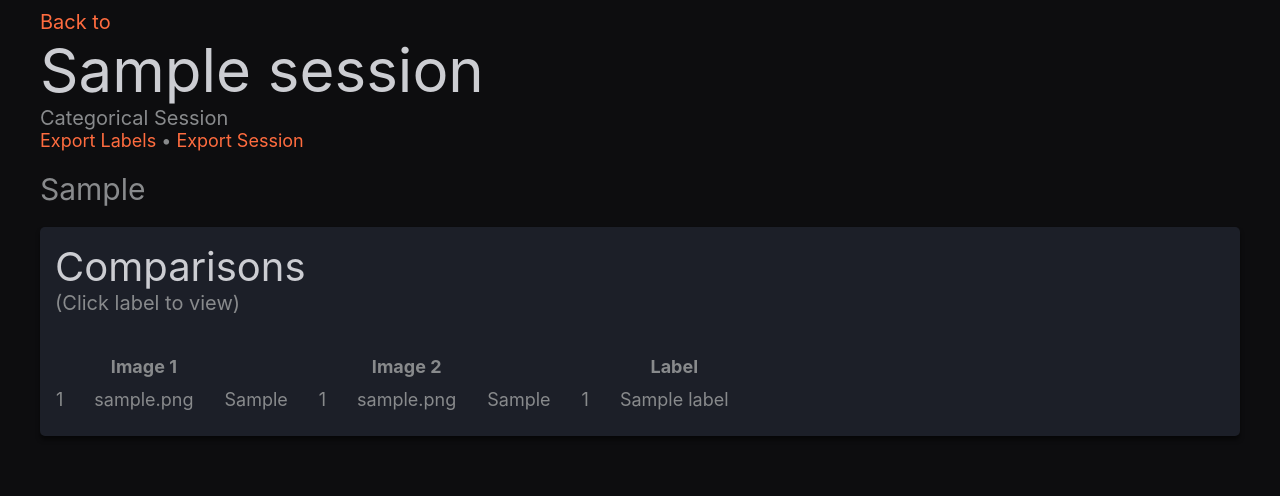
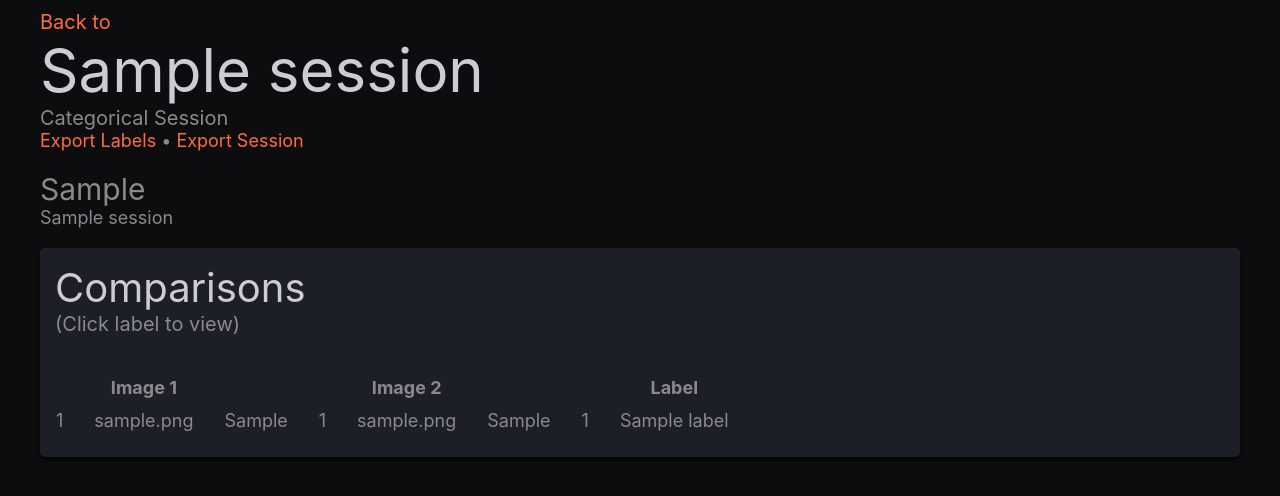
Before and after one commit to gsnlyd/SliceLabeler, a Flask app: page /session/1 in a window 1280 px wide. Shown: the top 496 px of the page. Run offline with Flask 2, Linux system fonts and the light colour scheme; tables that the repository leaves empty hold one stand-in row (values such as "Sample post"); some libraries are stand-ins or nearby versions.

Commit message:
Fix session overviews

```diff
--- a/static/css/styles.css
+++ b/static/css/styles.css
@@ -321,11 +321,15 @@ h1, h2, h3, h4, h5, h6 {
 .table td:not(:last-of-type), .table th:not(:last-of-type) {
     padding-right: 30px;
 }
+.table.right-pad {
+    padding-right: 15px;
+}
 
 
 
 .session-content {
     margin-top: 20px;
+    overflow-x: scroll;
 }
 
 .session-prompt {
--- a/templates/session_overview_base.html
+++ b/templates/session_overview_base.html
@@ -11,6 +11,7 @@
             <a href="{{ url_for('export_session', session_id=label_session.id) }}" class="text-link text-orange">Export Session</a>
         </div>
         <div class="session-prompt text-l text-gray">{{ label_session.prompt }}</div>
+        <div class="text-s text-gray">{{ ', '.join(label_session.label_values()) }}</div>
         {% block session_content %}
         {% endblock %}
     </div>
--- a/templates/session_overview_categorical.html
+++ b/templates/session_overview_categorical.html
@@ -1,6 +1,5 @@
 {% extends 'session_overview_base.html' %}
 {% block session_content %}
-    <div class="text-s text-gray">{{ ', '.join(label_session.label_values()) }}</div>
     {% if resume_point is not none %}
         <a href="{{ url_for('label', label_session=label_session.id, i=resume_point) }}" class="session-resume-button link-button orange text-m">{{ 'Start Labeling' if resume_point == 0 else 'Resume Labeling' }}</a>
     {% endif %}
--- a/templates/session_overview_categorical_slice.html
+++ b/templates/session_overview_categorical_slice.html
@@ -1,6 +1,5 @@
 {% extends 'session_overview_base.html' %}
 {% block session_content %}
-    <div class="text-s text-gray">{{ ', '.join(label_session.label_values()) }}</div>
     {% if resume_point is not none %}
         <a href="{{ url_for('label_categorical_slice', label_session=label_session.id, i=resume_point) }}" class="session-resume-button link-button orange text-m">{{ 'Start Labeling' if resume_point == 0 else 'Resume Labeling' }}</a>
     {% endif %}
--- a/templates/session_overview_comparison.html
+++ b/templates/session_overview_comparison.html
@@ -6,7 +6,7 @@
     <div class="session-content card">
         <div class="text-xl">Comparisons</div>
         <div class="text-m text-gray">(Click label to view)</div>
-        <table class="table text-s text-gray">
+        <table class="table right-pad text-s text-gray">
             <thead>
                 <tr>
                     <th></th>
```
